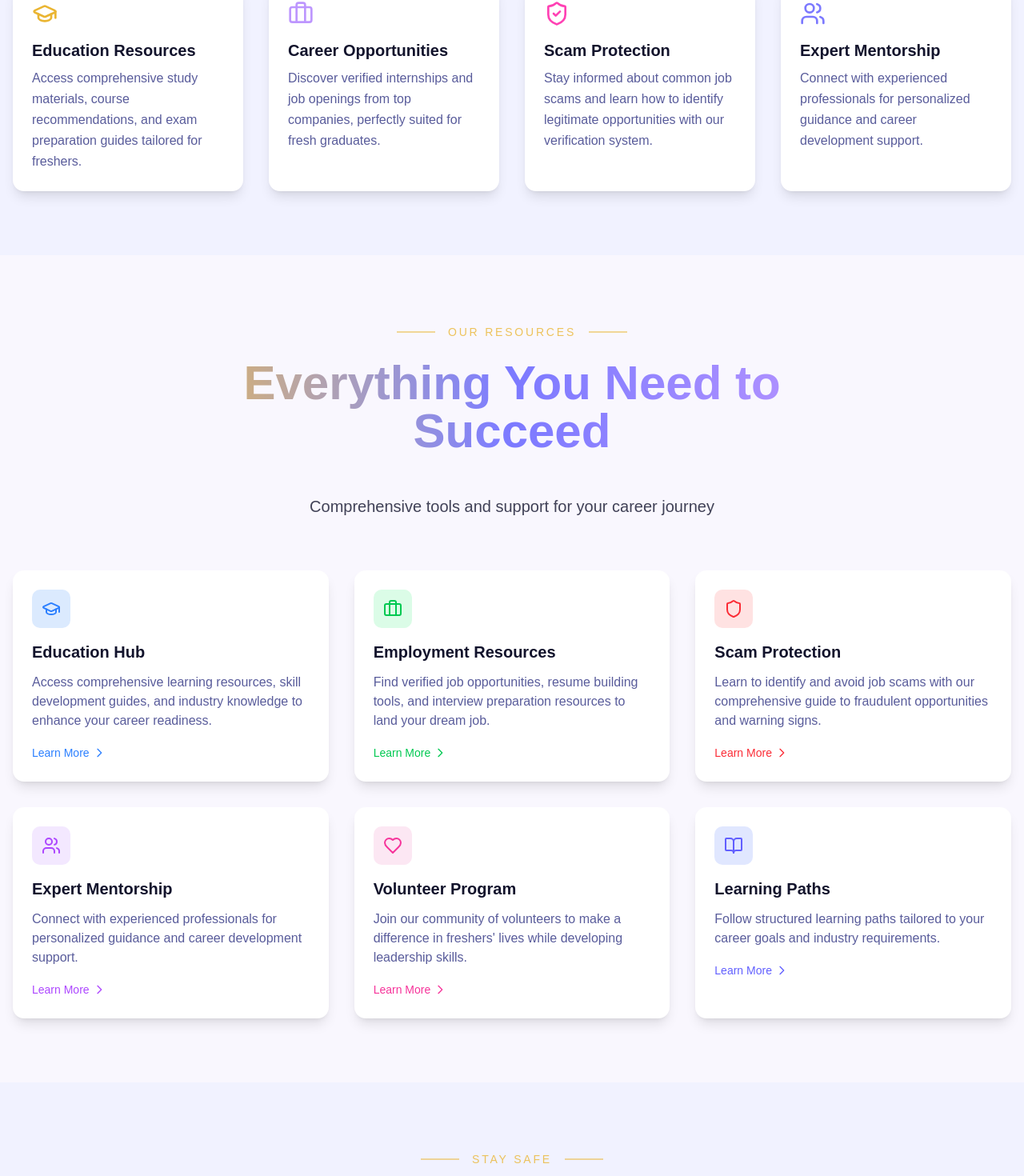
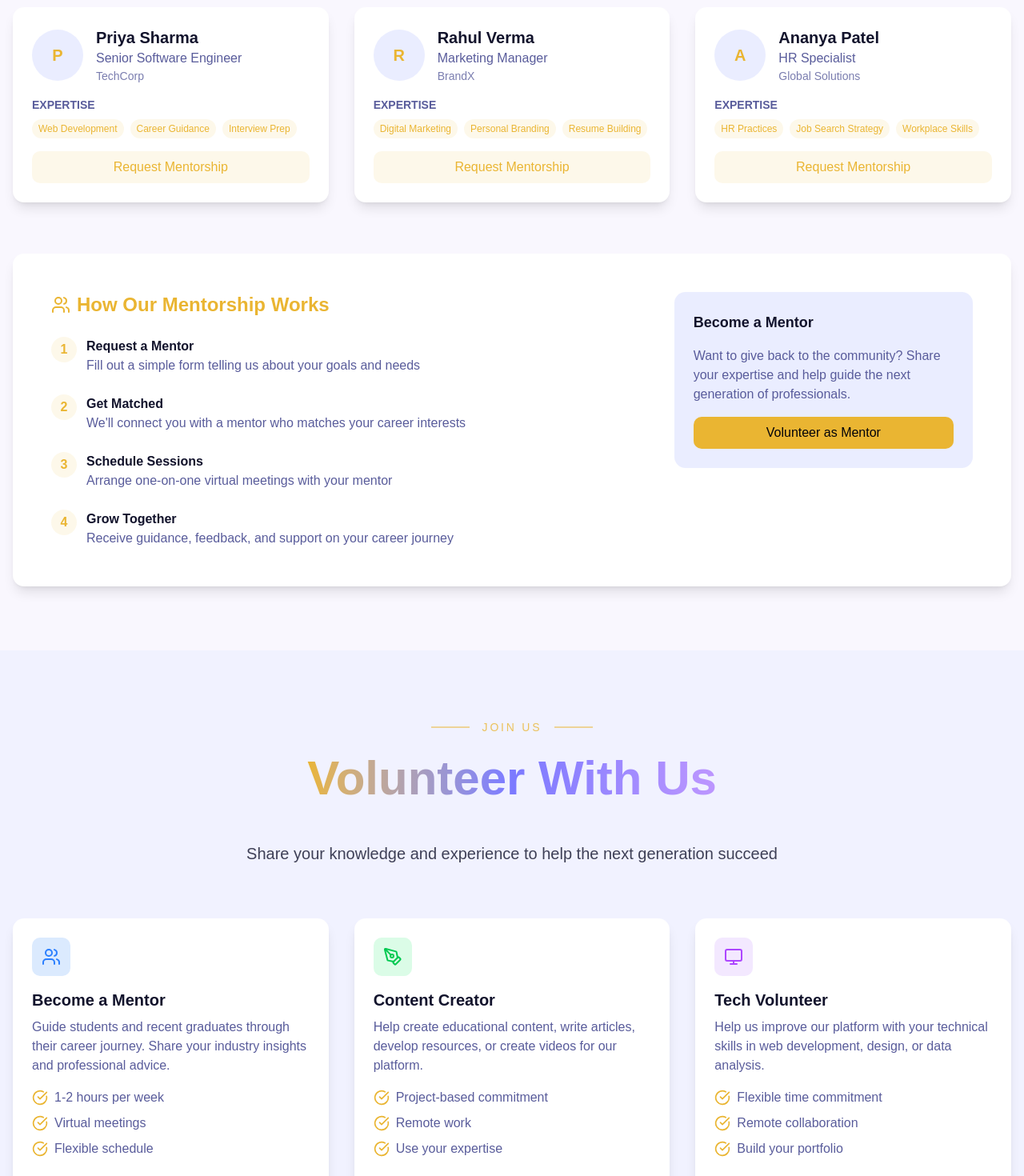
Before and after one commit to manishraj27/HELPFRESHERS.COM, a React (Vite) app: page / in a window 1280 px wide. Shown: the part 2240-3710 px from the top of the page at 80% size. Built offline with nearby package versions, Linux system fonts and the light colour scheme.

Commit message:
refactor(LandingPage): reorder sections for better content flow
The Mentorship and Volunteer sections were moved to appear earlier in the layout to improve the logical flow of the page content. This change enhances the user experience by presenting related information in a more cohesive sequence.

```diff
--- a/src/components/Pages/LandingPage.jsx
+++ b/src/components/Pages/LandingPage.jsx
@@ -17,6 +17,16 @@ const LandingPage = () => {
         <MissionSection />
       </section>
 
+      {/* Mentorship Section */}
+      <section className="py-20 bg-background">
+        <Mentorship />
+      </section>
+
+      {/* Volunteer Section */}
+      <section className="py-20 bg-muted/50">
+        <Volunteer />
+      </section>
+
       {/* Key Services Section */}
       <section className="py-20 bg-muted/50">
         <ServicesSection />
@@ -32,15 +42,7 @@ const LandingPage = () => {
         <ScamAwareness />
       </section>
 
-      {/* Mentorship Section */}
-      <section className="py-20 bg-background">
-        <Mentorship />
-      </section>
 
-      {/* Volunteer Section */}
-      <section className="py-20 bg-muted/50">
-        <Volunteer />
-      </section>
     </div>
   );
 };
```
